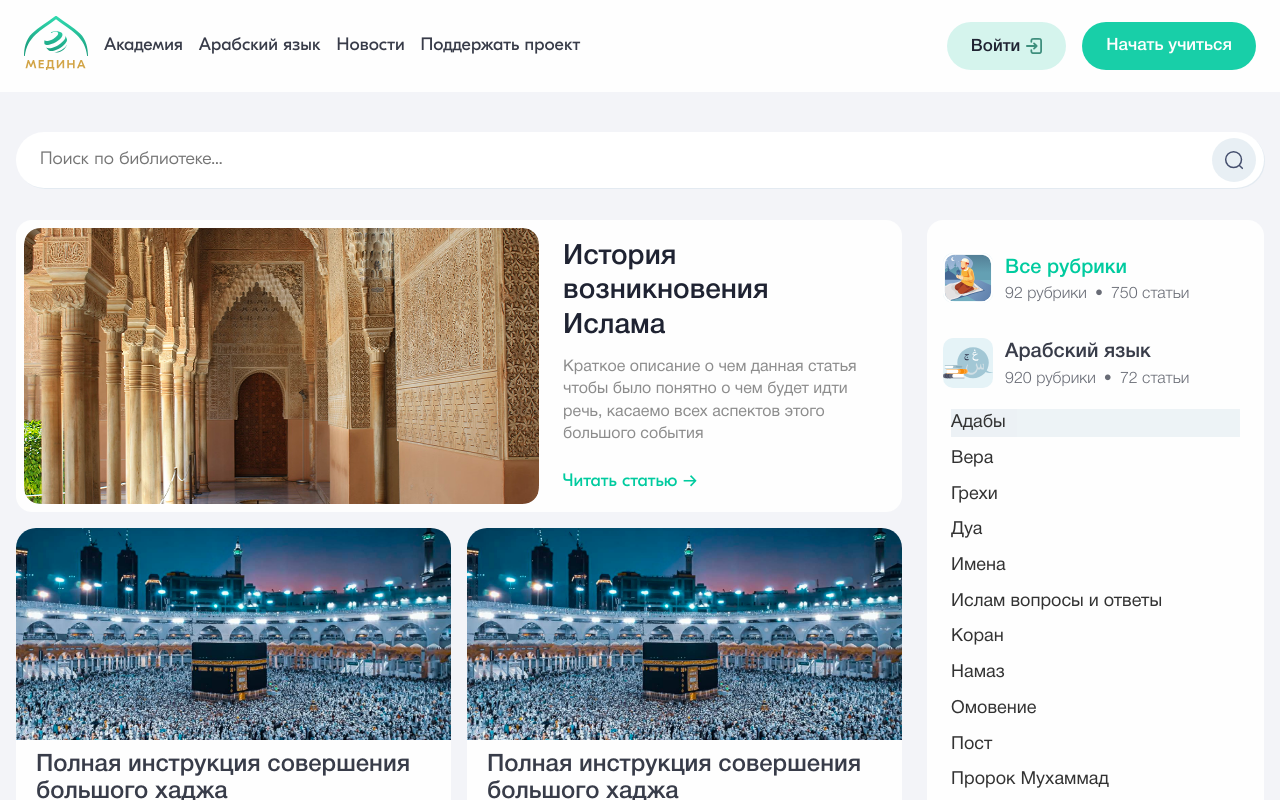
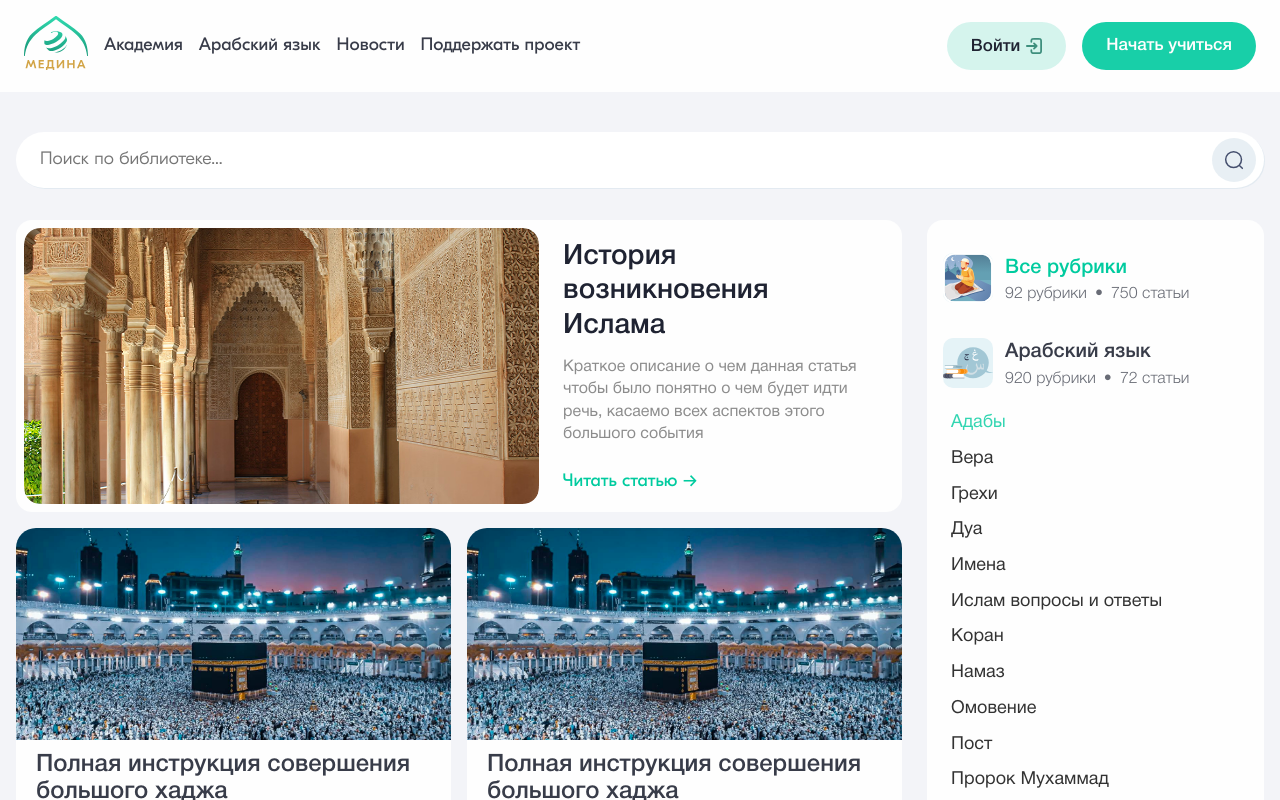
Before and after one commit to Nuruddin999/medina_landing, a Next.js app: page / in a window 1280 px wide. In both pictures the pointer is over the element 1095 px from the left and 423 px from the top of the page. Shown: the top 800 px of the page. Built offline with nearby package versions, Linux system fonts and the light colour scheme.

Commit message:
cursor pointer

```diff
--- a/src/app/page.module.scss
+++ b/src/app/page.module.scss
@@ -76,7 +76,7 @@
           opacity: 80%;
           cursor: pointer;
           &:hover {
-            background: $greyBG;
+            color: $brandPrimary;
           }
         }
       }
```
